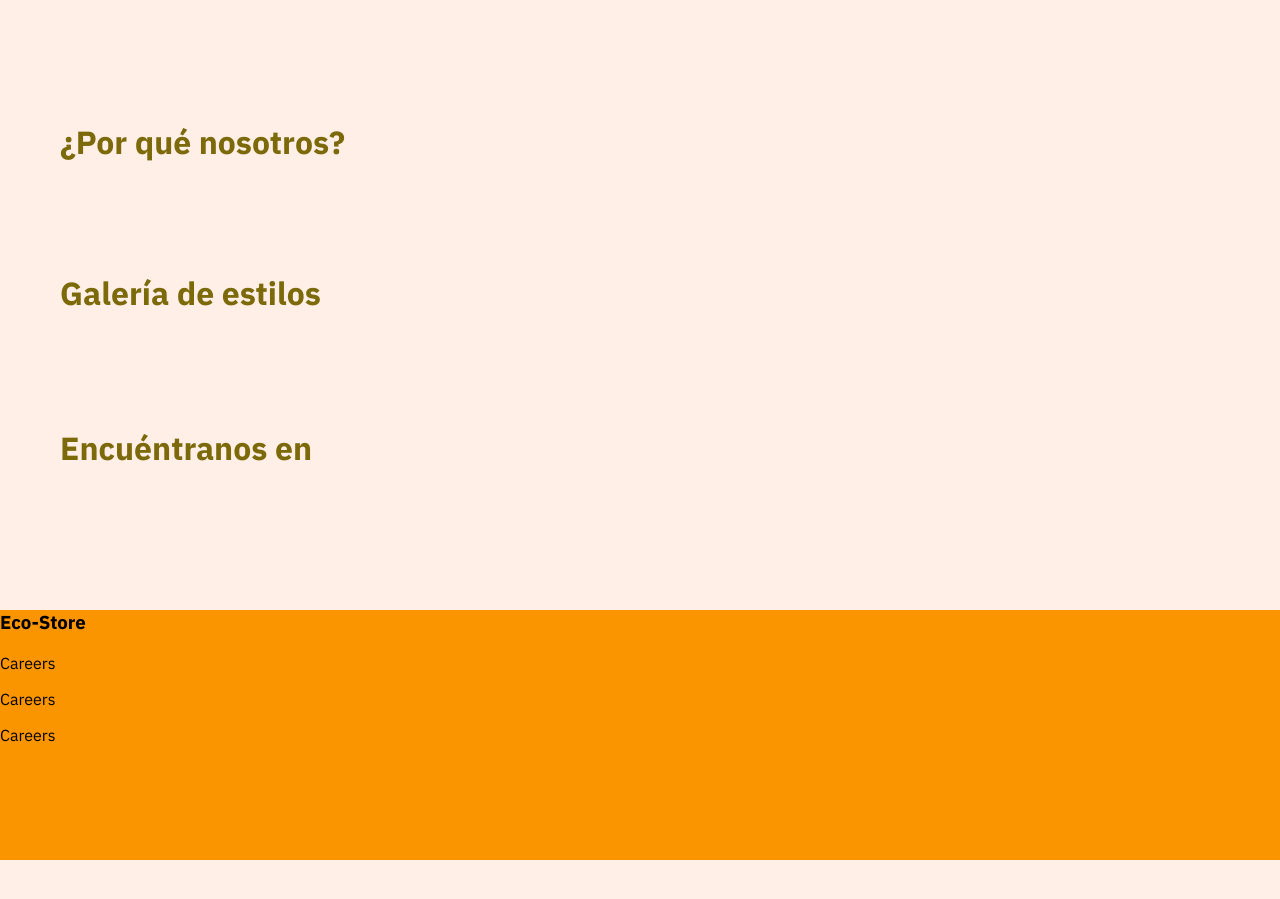
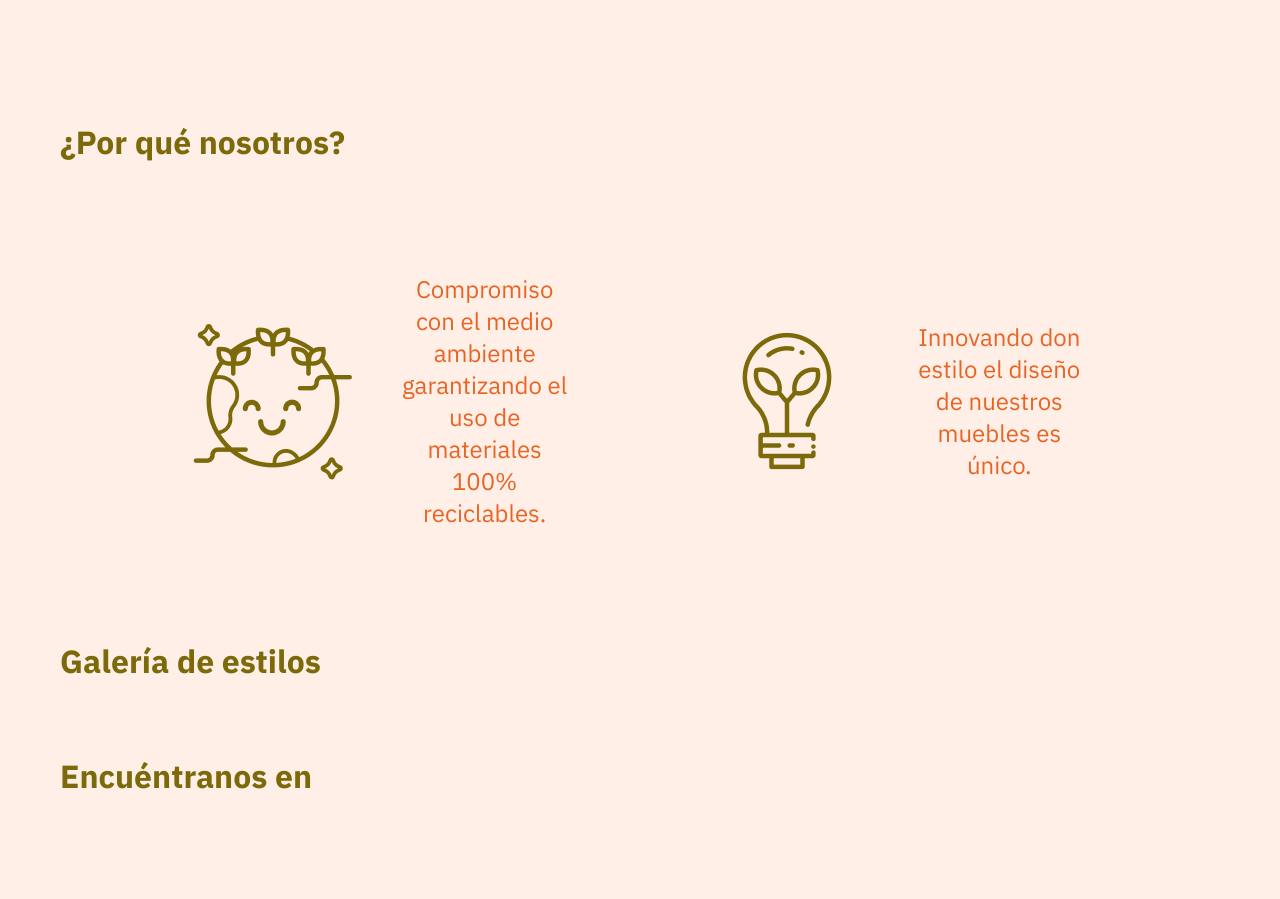
Before and after one commit to UboldiTIC/eco-store-platzi, a plain HTML site: page index.html in a window 1280 px wide. Shown: the part 2940-3839 px from the top of the page. Before the commit the page ends 3800 px from the top, so only its background shows below. Drawn offline with Linux system fonts and the light colour scheme.

Commit message:
Update index.html and css with info-section

```diff
--- a/SCSS/main.scss
+++ b/SCSS/main.scss
@@ -141,7 +141,32 @@ section {
         }
     }
 }
-
+.about-us {
+    padding-bottom: 60px;
+    h2 {
+        font-weight: bold;
+        padding-bottom: 60px;
+    }
+    .mission-section {
+        @include flexCenter(row,space-evenly,center);
+        .earth {
+            width: 30vw;
+            display: flex;
+            gap: 40px;
+            color: #E86424;
+            img {
+                object-fit: contain;
+            }
+            p {
+                text-align: center;
+                font-size: $paragraph-size;
+            }
+        }
+    }
+    .innovation {
+        @extend .earth;
+    }
+}
 
 footer {
     background-color: $quaternary-color;
--- a/index.html
+++ b/index.html
@@ -196,35 +196,31 @@
                         <p>Paquete de 2 unidades</p>
                     </div>
                 </div>
-
-
-
-
-
-
             </div>
         </section>
         <section class="info-section">
             <div class="about-us">
                 <h2>¿Por qué nosotros?</h2>
-                <div class="earth">
-                    <img src="" alt="">
-                    <p></p>
-                </div>
-                <div class="innovation">
-                    <img src="" alt="">
-                    <p></p>
+                <div class="mission-section">
+                    <div class="earth">
+                        <img src="./assets/img/earth.png" alt="">
+                        <p>
+                            Compromiso con el medio ambiente garantizando el uso de materiales 100% reciclables.
+                        </p>
+                    </div>
+                    <div class="innovation">
+                        <img src="./assets/img/ecology.png" alt="">
+                        <p>
+                            Innovando don estilo el diseño de nuestros muebles es único.
+                        </p>
+                    </div>
                 </div>
             </div>
             <div class="gallery">
                 <h2>Galería de estilos</h2>
-                <div>
+                <div class="gallery-images">
                     <img src="" alt="">
-                </div>
-                <div>
                     <img src="" alt="">
-                </div>
-                <div>
                     <img src="" alt="">
                 </div>
             </div>
```
Also changed, not shown: css/main.css, 1 other file.
